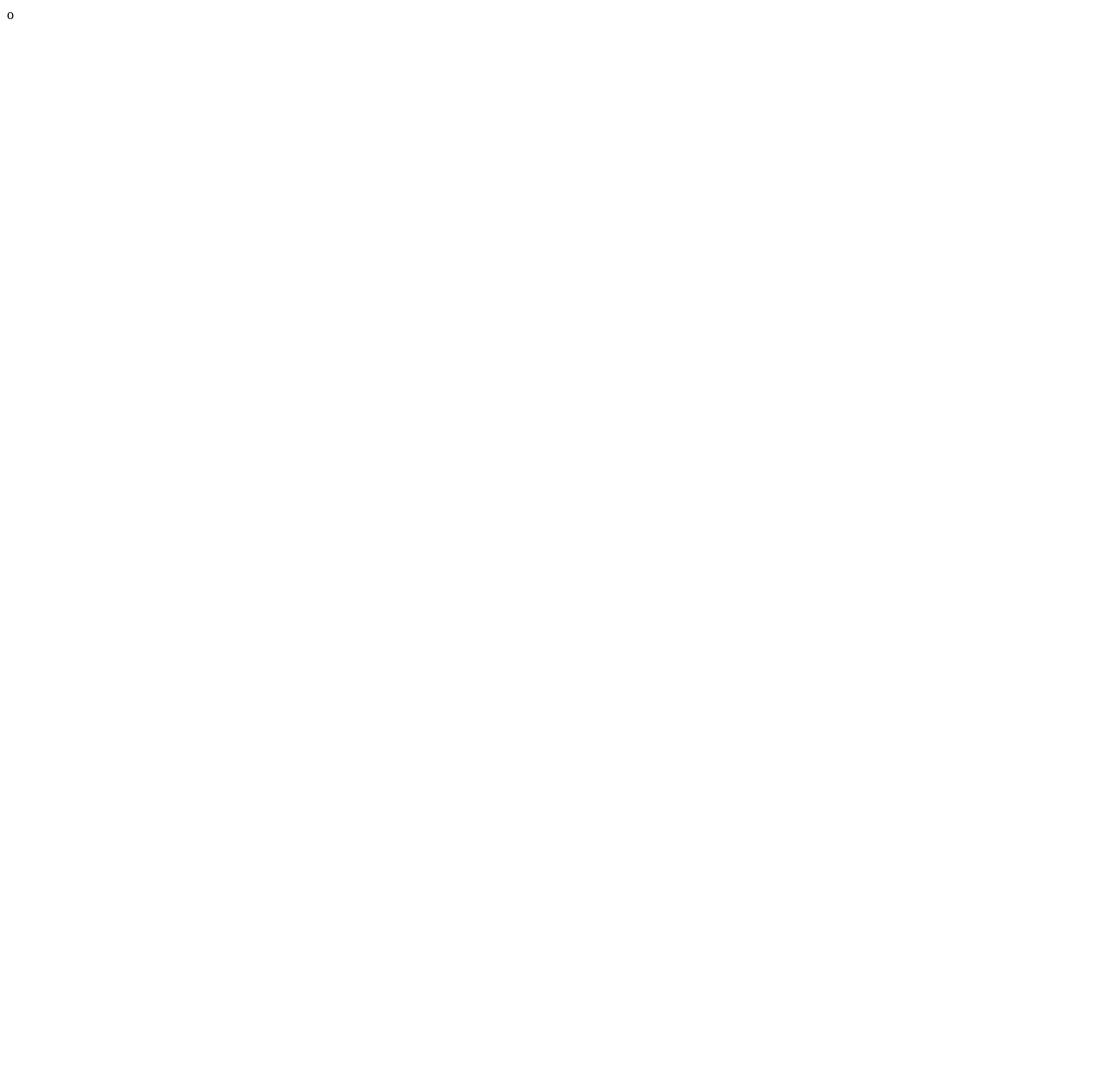
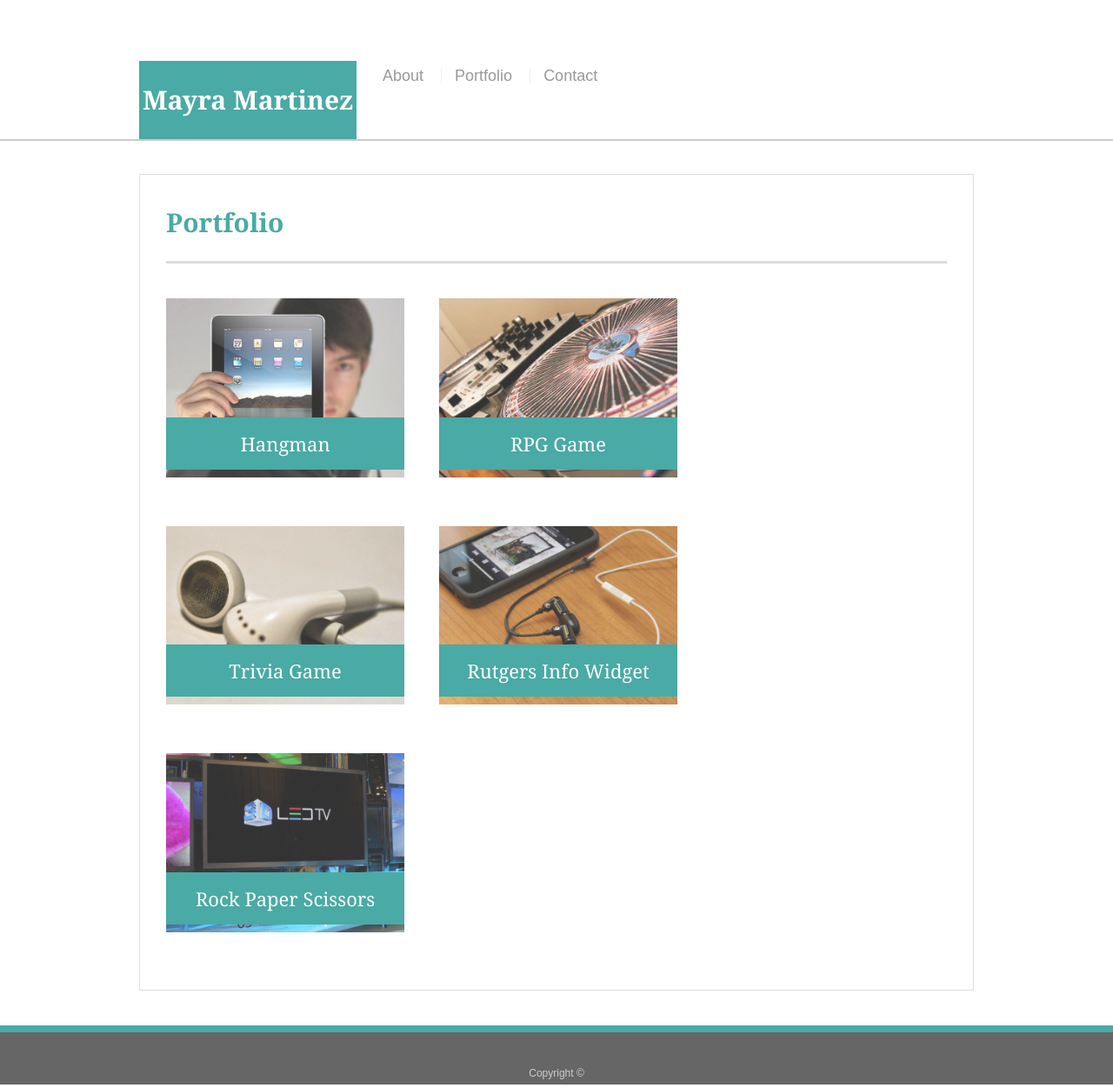
Before and after one commit to mmartinez150/Bootstrap-Portfolio, a plain HTML site: page portfolio.html in a window 1280 px wide. Shown: the whole page at 87% size. Before the commit the page ends 800 px from the top, so only its background shows below. Drawn offline with Linux system fonts and the light colour scheme.

Commit message:
version 3

```diff
--- a/assets/css/style.css
+++ b/assets/css/style.css
@@ -3,7 +3,7 @@ body {
   font-size: 18px;
   line-height: 34px;
   color: #777;
-  background: url("../images/concrete_seamless.png");
+  background: white;
 }
 
 * {
@@ -78,8 +78,8 @@ h3 {
 }
 
 nav {
-  float: right;
-  margin-top: 25px;
+  float: center;
+  margin-top: none;
 }
 
 nav a {
--- a/portfolio.html
+++ b/portfolio.html
@@ -1 +1,65 @@
-o
+<!doctype html>
+<html lang="en-us">
+
+<head>
+  <meta charset="UTF-8">
+  <title>Portfolio | Your Name</title>
+  <link rel="stylesheet" type="text/css" href="assets/css/reset.css">
+  <link rel="stylesheet" type="text/css" href="assets/css/style.css">
+</head>
+
+<body>
+
+  <header id="masthead">
+    <div class="container">
+      <a href="index.html" id="logo">Mayra Martinez</a>
+      <nav>
+        <a href="index.html">About</a>
+        <a href="portfolio.html">Portfolio</a>
+        <a href="contact.html">Contact</a>
+      </nav>
+    </div>
+  </header>
+
+  <div id="main-container" class="container">
+    <section class="main-section">
+      <h1>Portfolio</h1>
+
+      <div class="work">
+        <img src="assets/images/technics-q-c-640-480-1.jpg" alt="hangman">
+
+        <h3>Hangman</h3>
+      </div>
+      <div class="work">
+        <img src="assets/images/technics-q-c-640-480-2.jpg" alt="RPG Game">
+
+        <h3>RPG Game</h3>
+      </div>
+      <div class="work">
+        <img src="assets/images/technics-q-c-640-480-5.jpg" alt="Trivia Game">
+
+        <h3>Trivia Game</h3>
+      </div>
+      <div class="work">
+        <img src="assets/images/technics-q-c-640-480-7.jpg" alt="Rutgers Info Widget">
+
+        <h3>Rutgers Info Widget</h3>
+      </div>
+      <div class="work">
+        <img src="assets/images/technics-q-c-640-480-9.jpg" alt="Rock Paper Scissors">
+
+        <h3>Rock Paper Scissors</h3>
+      </div>
+
+    </section>
+
+  </div>
+
+  <footer>
+    <div class="container">
+      Copyright &copy;
+    </div>
+  </footer>
+</body>
+
+</html>
```
Also changed, not shown: contact.html (+57 -0 lines), index.html (+41 -39 lines).
